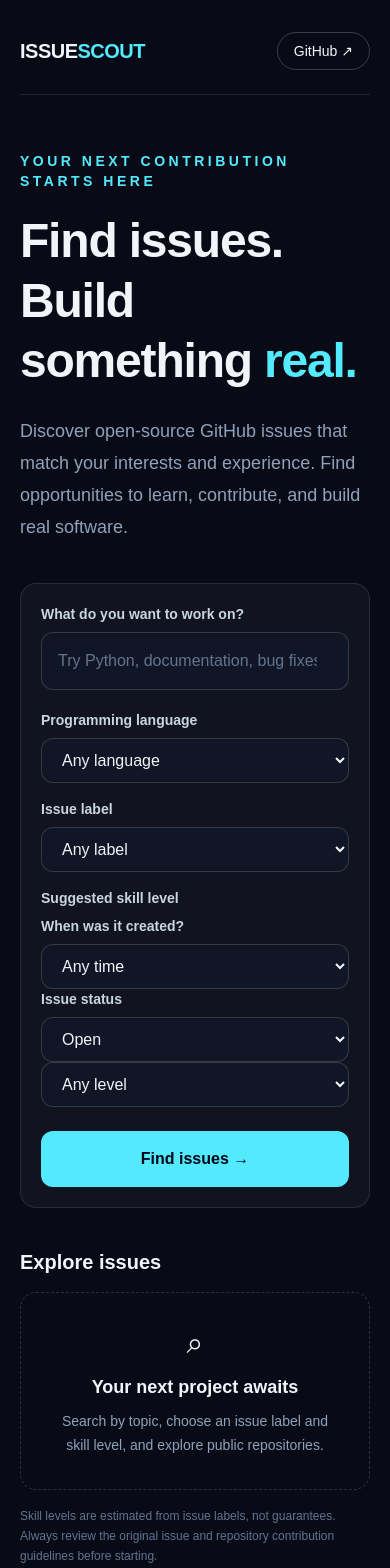
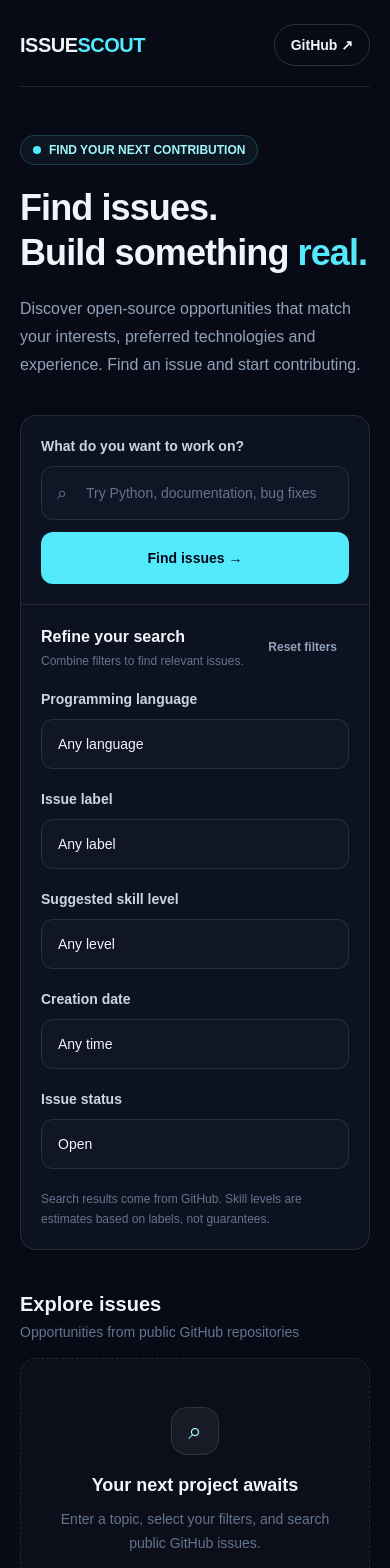
Before and after one commit to sharmao07/issue-scout, a Next.js app: page / in a window 390 px wide. Shown: the top 1568 px of the page. Built offline with nearby package versions, Linux system fonts and the light colour scheme.

Commit message:
ui: improve Issue Scout search filters

```diff
--- a/src/app/page.tsx
+++ b/src/app/page.tsx
@@ -2,18 +2,8 @@
 "use client";
 
 import { useState, type FormEvent } from "react";
+import Link from "next/link";
 import type { LevelFilter, ScoutIssue } from "@/types/issue";
-import Link from "next/link";
-
-type SearchResponse = {
-  total_count: number;
-  returned_count: number;
-  issues: ScoutIssue[];
-};
-
-type SearchError = {
-  error?: string;
-};
 
 type IssueAgeFilter =
   | "any"
@@ -30,17 +20,71 @@
 
 type IssueStatusFilter = "open" | "closed" | "all";
 
+type SearchResponse = {
+  total_count: number;
+  returned_count: number;
+  issues: ScoutIssue[];
+};
+
+type SearchError = {
+  error?: string;
+};
+
+const LANGUAGES = [
+  "Python",
+  "TypeScript",
+  "JavaScript",
+  "Java",
+  "C",
+  "C++",
+  "C#",
+  "Go",
+  "Rust",
+  "Swift",
+  "Kotlin",
+  "PHP",
+  "Ruby",
+  "Dart",
+  "Elixir",
+  "Erlang",
+  "Haskell",
+  "Julia",
+  "Lua",
+  "MATLAB",
+  "Perl",
+  "PowerShell",
+  "R",
+  "Scala",
+  "Shell",
+  "SQL",
+  "HTML",
+  "CSS",
+  "Objective-C",
+  "Clojure",
+  "F#",
+  "OCaml",
+  "Fortran",
+  "Assembly",
+];
+
+const SELECT_CLASS =
+  "w-full min-w-0 appearance-none rounded-xl border border-white/10 bg-[#101626] px-4 py-3.5 text-sm text-slate-100 outline-none transition focus:border-cyan-300 focus:ring-2 focus:ring-cyan-300/10";
+
+const LABEL_CLASS =
+  "mb-2.5 block text-sm font-semibold text-slate-300";
+
 export default function Home() {
+  const [query, setQuery] = useState("");
+  const [language, setLanguage] = useState("");
+  const [label, setLabel] = useState("");
+  const [level, setLevel] = useState<LevelFilter>("all");
   const [age, setAge] = useState<IssueAgeFilter>("any");
   const [status, setStatus] = useState<IssueStatusFilter>("open");
-  const [query, setQuery] = useState("");
-  const [label, setLabel] = useState("");
-  const [level, setLevel] = useState<LevelFilter>("all");
+
   const [issues, setIssues] = useState<ScoutIssue[]>([]);
   const [totalCount, setTotalCount] = useState(0);
   const [loading, setLoading] = useState(false);
   const [searched, setSearched] = useState(false);
-  const [language, setLanguage] = useState("");
   const [error, setError] = useState("");
 
   async function handleSearch(event: FormEvent<HTMLFormElement>) {
@@ -65,7 +109,9 @@
       const response = await fetch(
         `/api/issues?${params.toString()}`,
         {
-          headers: { Accept: "application/json" },
+          headers: {
+            Accept: "application/json",
+          },
         },
       );
 
@@ -106,56 +152,82 @@
     }
   }
 
+  function resetFilters() {
+    setQuery("");
+    setLanguage("");
+    setLabel("");
+    setLevel("all");
+    setAge("any");
+    setStatus("open");
+    setIssues([]);
+    setTotalCount(0);
+    setError("");
+    setSearched(false);
+  }
+
   return (
     <main className="min-h-screen bg-[#080b16] text-slate-100">
-      <div className="mx-auto max-w-6xl px-5 py-8 sm:px-8">
-        <header className="flex items-center justify-between border-b border-white/10 pb-6">
+      <div className="mx-auto max-w-7xl px-5 py-6 sm:px-8 lg:px-10">
+        <header className="flex items-center justify-between border-b border-white/10 pb-5">
           <Link
             href="/"
             aria-label="Issue Scout home"
-            className="text-xl font-black tracking-tight"
+            className="text-xl font-black tracking-tight sm:text-2xl"
           >
             ISSUE<span className="text-cyan-300">SCOUT</span>
+            <span className="ml-2 hidden text-xs font-medium tracking-normal text-slate-500 sm:inline">
+              OPEN SOURCE DISCOVERY
+            </span>
           </Link>
 
           <a
             href="https://github.com/sharmao07/issue-scout"
             target="_blank"
             rel="noreferrer"
-            className="rounded-full border border-white/20 px-4 py-2 text-sm transition hover:bg-white/10"
+            className="rounded-full border border-white/15 px-4 py-2.5 text-sm font-semibold transition hover:border-cyan-300/50 hover:bg-white/5"
           >
-            GitHub ↗
+            GitHub <span aria-hidden="true">↗</span>
           </a>
         </header>
 
-        <section className="py-14 sm:py-20">
-          <p className="mb-5 text-sm font-semibold uppercase tracking-[0.25em] text-cyan-300">
-            Your next contribution starts here
-          </p>
+        <section className="pb-16 pt-12 sm:pt-16">
+          <div className="mb-9 max-w-3xl">
+            <div className="mb-5 inline-flex items-center gap-2 rounded-full border border-cyan-300/20 bg-cyan-300/5 px-3 py-1.5 text-xs font-semibold text-cyan-200">
+              <span className="h-2 w-2 rounded-full bg-cyan-300" />
+              FIND YOUR NEXT CONTRIBUTION
+            </div>
 
-          <h1 className="max-w-4xl text-5xl font-black leading-tight tracking-tight sm:text-7xl">
+            <h1 className="text-4xl font-black leading-tight tracking-tight sm:text-6xl lg:text-7xl">
               Find issues.
               <br />
               Build something{" "}
               <span className="text-cyan-300">real.</span>
             </h1>
 
-          <p className="mt-6 max-w-2xl text-lg leading-8 text-slate-400">
-            Discover open-source GitHub issues that match your
-            interests and experience. Find opportunities to learn,
-            contribute, and build real software.
+            <p className="mt-5 max-w-2xl text-base leading-7 text-slate-400 sm:text-lg sm:leading-8">
+              Discover open-source opportunities that match your
+              interests, preferred technologies and experience.
+              Find an issue and start contributing.
             </p>
+          </div>
 
           <form
             onSubmit={handleSearch}
-            className="mt-10 rounded-2xl border border-white/10 bg-white/[0.04] p-5 sm:p-7"
+            className="overflow-hidden rounded-2xl border border-white/10 bg-[#0d1220] shadow-2xl shadow-black/20"
           >
-            <label
-              htmlFor="query"
-              className="mb-2 block text-sm font-semibold text-slate-300"
-            >
+            <div className="border-b border-white/10 p-5 sm:p-7">
+              <label htmlFor="query" className={LABEL_CLASS}>
                 What do you want to work on?
               </label>
+
+              <div className="flex flex-col gap-3 sm:flex-row">
+                <div className="relative min-w-0 flex-1">
+                  <span
+                    aria-hidden="true"
+                    className="pointer-events-none absolute left-4 top-1/2 -translate-y-1/2 text-lg text-slate-500"
+                  >
+                    ⌕
+                  </span>
 
                   <input
                     id="query"
@@ -163,15 +235,43 @@
                     value={query}
                     onChange={(event) => setQuery(event.target.value)}
                     placeholder="Try Python, documentation, bug fixes..."
-              className="w-full rounded-xl border border-white/15 bg-[#101626] px-4 py-4 text-base outline-none placeholder:text-slate-500 focus:border-cyan-300"
+                    className="w-full rounded-xl border border-white/10 bg-[#101626] py-4 pl-11 pr-4 text-sm outline-none transition placeholder:text-slate-500 focus:border-cyan-300 sm:text-base"
                   />
+                </div>
 
-            <div className="mt-5 grid gap-4 sm:grid-cols-2 lg:grid-cols-5">
+                <button
+                  type="submit"
+                  disabled={loading}
+                  className="rounded-xl bg-cyan-300 px-6 py-4 text-sm font-bold text-slate-950 transition hover:bg-cyan-200 disabled:cursor-wait disabled:opacity-60 sm:min-w-40"
+                >
+                  {loading ? "Searching..." : "Find issues →"}
+                </button>
+              </div>
+            </div>
+
+            <div className="p-5 sm:p-7">
+              <div className="mb-5 flex flex-wrap items-center justify-between gap-3">
                 <div>
-              <label
-                htmlFor="language"
-                className="mb-2 block text-sm font-semibold text-slate-300"
+                  <h2 className="font-bold text-slate-100">
+                    Refine your search
+                  </h2>
+                  <p className="mt-1 text-xs text-slate-500">
+                    Combine filters to find relevant issues.
+                  </p>
+                </div>
+
+                <button
+                  type="button"
+                  onClick={resetFilters}
+                  className="rounded-lg px-3 py-2 text-xs font-semibold text-slate-400 transition hover:bg-white/5 hover:text-cyan-200"
                 >
+                  Reset filters
+                </button>
+              </div>
+
+              <div className="grid grid-cols-1 gap-x-5 gap-y-5 sm:grid-cols-2 lg:grid-cols-3 xl:grid-cols-5">
+                <div className="min-w-0">
+                  <label htmlFor="language" className={LABEL_CLASS}>
                     Programming language
                   </label>
 
@@ -179,24 +279,19 @@
                     id="language"
                     value={language}
                     onChange={(event) => setLanguage(event.target.value)}
-                className="w-full rounded-xl border border-white/15 bg-[#101626] px-4 py-3 outline-none focus:border-cyan-300"
+                    className={SELECT_CLASS}
                   >
                     <option value="">Any language</option>
-                <option value="Python">Python</option>
-                <option value="TypeScript">TypeScript</option>
-                <option value="JavaScript">JavaScript</option>
-                <option value="Rust">Rust</option>
-                <option value="Go">Go</option>
-                <option value="Swift">Swift</option>
-                <option value="Java">Java</option>
-                <option value="C++">C++</option>
+                    {LANGUAGES.map((item) => (
+                      <option key={item} value={item}>
+                        {item}
+                      </option>
+                    ))}
                   </select>
                 </div>
-              <div>
-                <label
-                  htmlFor="label"
-                  className="mb-2 block text-sm font-semibold text-slate-300"
-                >
+
+                <div className="min-w-0">
+                  <label htmlFor="label" className={LABEL_CLASS}>
                     Issue label
                   </label>
 
@@ -204,7 +299,7 @@
                     id="label"
                     value={label}
                     onChange={(event) => setLabel(event.target.value)}
-                  className="w-full rounded-xl border border-white/15 bg-[#101626] px-4 py-3 outline-none focus:border-cyan-300"
+                    className={SELECT_CLASS}
                   >
                     <option value="">Any label</option>
                     <option value="good first issue">
@@ -218,20 +313,30 @@
                   </select>
                 </div>
 
-              <div>
-                <label
-                  htmlFor="level"
-                  className="mb-2 block text-sm font-semibold text-slate-300"
-                >
+                <div className="min-w-0">
+                  <label htmlFor="level" className={LABEL_CLASS}>
                     Suggested skill level
                   </label>
 
-                <div>
-                  <label
-                    htmlFor="age"
-                    className="mb-2 block text-sm font-semibold text-slate-300"
+                  <select
+                    id="level"
+                    value={level}
+                    onChange={(event) =>
+                      setLevel(event.target.value as LevelFilter)
+                    }
+                    className={SELECT_CLASS}
                   >
-                    When was it created?
+                    <option value="all">Any level</option>
+                    <option value="beginner">Beginner</option>
+                    <option value="intermediate">Intermediate</option>
+                    <option value="advanced">Advanced</option>
+                    <option value="unspecified">Unspecified</option>
+                  </select>
+                </div>
+
+                <div className="min-w-0">
+                  <label htmlFor="age" className={LABEL_CLASS}>
+                    Creation date
                   </label>
 
                   <select
@@ -240,7 +345,7 @@
                     onChange={(event) =>
                       setAge(event.target.value as IssueAgeFilter)
                     }
-                    className="w-full rounded-xl border border-white/15 bg-[#101626] px-4 py-3 outline-none focus:border-cyan-300"
+                    className={SELECT_CLASS}
                   >
                     <option value="any">Any time</option>
                     <option value="12h">Last 12 hours</option>
@@ -252,15 +357,14 @@
                     <option value="2w">Last 2 weeks</option>
                     <option value="1m">Last 1 month</option>
                     <option value="2m">Last 2 months</option>
-                    <option value="older">Older (3 months–1 year)</option>
+                    <option value="older">
+                      Older: 3 months–1 year
+                    </option>
                   </select>
                 </div>
 
-                    <div>
-                      <label
-                        htmlFor="status"
-                        className="mb-2 block text-sm font-semibold text-slate-300"
-                      >
+                <div className="min-w-0">
+                  <label htmlFor="status" className={LABEL_CLASS}>
                     Issue status
                   </label>
 
@@ -270,87 +374,90 @@
                     onChange={(event) =>
                       setStatus(event.target.value as IssueStatusFilter)
                     }
-                        className="w-full rounded-xl border border-white/15 bg-[#101626] px-4 py-3 outline-none focus:border-cyan-300"
+                    className={SELECT_CLASS}
                   >
                     <option value="open">Open</option>
                     <option value="closed">Closed</option>
-                        <option value="all">Open and closed</option>
-                      </select>
-                    </div>
-
-                <select
-                  id="level"
-                  value={level}
-                  onChange={(event) =>
-                    setLevel(event.target.value as LevelFilter)
-                  }
-                  className="w-full rounded-xl border border-white/15 bg-[#101626] px-4 py-3 outline-none focus:border-cyan-300"
-                >
-                  <option value="all">Any level</option>
-                  <option value="beginner">Beginner</option>
-                  <option value="intermediate">Intermediate</option>
-                  <option value="advanced">Advanced</option>
-                  <option value="unspecified">Unspecified</option>
+                    <option value="all">Any</option>
                   </select>
                 </div>
               </div>
 
-            <button
-              type="submit"
-              disabled={loading}
-              className="mt-6 w-full rounded-xl bg-cyan-300 px-6 py-4 font-bold text-slate-950 transition hover:bg-cyan-200 disabled:cursor-wait disabled:opacity-60 sm:w-auto"
-            >
-              {loading ? "Searching..." : "Find issues"}
-              {!loading && <span aria-hidden="true"> →</span>}
-            </button>
+              <p className="mt-5 text-xs leading-5 text-slate-500">
+                Search results come from GitHub. Skill levels are
+                estimates based on labels, not guarantees.
+              </p>
+            </div>
           </form>
 
           <section className="mt-10" aria-live="polite">
-            <div className="flex flex-wrap items-center justify-between gap-4">
-              <h2 className="text-xl font-bold">Explore issues</h2>
+            <div className="mb-4 flex flex-wrap items-center justify-between gap-3">
+              <div>
+                <h2 className="text-xl font-bold sm:text-2xl">
+                  Explore issues
+                </h2>
+                <p className="mt-1 text-sm text-slate-500">
+                  Opportunities from public GitHub repositories
+                </p>
+              </div>
 
               {searched && !loading && !error && (
-                <span className="text-sm text-slate-400">
+                <span className="rounded-full border border-white/10 bg-white/5 px-3 py-1.5 text-xs text-slate-400">
                   {issues.length} shown
-                  {totalCount > 0
-                    ? ` · ${totalCount} GitHub matches before skill filtering`
-                    : ""}
+                  {totalCount > 0 ? ` · ${totalCount} total matches` : ""}
                 </span>
               )}
             </div>
 
             {loading ? (
-              <div className="mt-4 rounded-2xl border border-white/10 p-8 text-center text-slate-300">
-                Searching public GitHub issues...
+              <div className="rounded-2xl border border-white/10 bg-white/[0.02] p-10 text-center">
+                <div className="mx-auto h-7 w-7 animate-spin rounded-full border-2 border-white/20 border-t-cyan-300" />
+                <p className="mt-4 font-semibold">
+                  Searching GitHub...
+                </p>
+                <p className="mt-1 text-sm text-slate-500">
+                  Finding issues for your selected filters.
+                </p>
               </div>
             ) : error ? (
               <div
                 role="alert"
-                className="mt-4 rounded-2xl border border-red-400/30 bg-red-400/5 p-6 text-red-200"
+                className="rounded-2xl border border-red-400/20 bg-red-400/5 p-6"
               >
-                <p className="font-semibold">
+                <p className="font-semibold text-red-200">
                   We couldn&apos;t load issues
                 </p>
-                <p className="mt-2 text-sm">{error}</p>
-
+                <p className="mt-2 text-sm leading-6 text-red-200/70">
+                  {error}
+                </p>
                 <button
                   type="button"
                   onClick={() => setError("")}
-                  className="mt-4 rounded-lg border border-red-200/30 px-3 py-2 text-sm hover:bg-red-200/10"
+                  className="mt-4 rounded-lg border border-red-200/20 px-3 py-2 text-sm text-red-100 hover:bg-red-200/5"
                 >
                   Dismiss
                 </button>
               </div>
             ) : issues.length > 0 ? (
-              <div className="mt-4 grid gap-4">
+              <div className="grid gap-4">
                 {issues.map((issue) => (
                   <article
                     key={issue.id}
-                    className="rounded-2xl border border-white/10 bg-white/[0.04] p-5 transition hover:border-cyan-300/40"
+                    className="rounded-2xl border border-white/10 bg-[#0d1220] p-5 transition hover:border-cyan-300/30 sm:p-6"
                   >
+                    <div className="flex flex-wrap items-center justify-between gap-3">
+                      <a
+                        href={issue.repositoryUrl}
+                        target="_blank"
+                        rel="noreferrer"
+                        className="break-all text-sm font-semibold text-cyan-200 hover:underline"
+                      >
+                        {issue.repository}
+                      </a>
+
                       <div className="flex flex-wrap items-center gap-2">
                         <span
-                        className={`rounded-full px-3 py-1 text-xs capitalize ${
+                          className={`rounded-full px-3 py-1 text-xs font-semibold capitalize ${
                             issue.state === "open"
                               ? "bg-emerald-400/10 text-emerald-300"
                               : "bg-slate-400/10 text-slate-300"
@@ -358,26 +465,27 @@
                         >
                           {issue.state}
                         </span>
-
-                      <span className="rounded-full bg-white/10 px-3 py-1 text-xs capitalize text-slate-300">
-                        Suggested: {issue.level}
+                        <span className="rounded-full bg-white/5 px-3 py-1 text-xs capitalize text-slate-400">
+                          {issue.level}
                         </span>
+                      </div>
                     </div>
 
                     <a
                       href={issue.url}
                       target="_blank"
                       rel="noreferrer"
-                      className="mt-3 block text-lg font-bold hover:text-cyan-300"
+                      className="mt-4 block text-lg font-bold leading-7 transition hover:text-cyan-200 sm:text-xl"
                     >
                       {issue.title}
+                      <span className="ml-2 inline-block text-sm text-slate-500">
+                        #{issue.number}
+                      </span>
                     </a>
 
                     <p className="mt-3 whitespace-pre-wrap break-words text-sm leading-6 text-slate-400">
-                      {(issue.body ?? "No description provided.").slice(
-                        0,
-                        280,
-                      )}
+                      {(issue.body ?? "No description provided.")
+                        .slice(0, 280)}
                       {(issue.body?.length ?? 0) > 280 ? "…" : ""}
                     </p>
 
@@ -386,7 +494,7 @@
                         {issue.labels.slice(0, 6).map((item) => (
                           <span
                             key={item.name}
-                            className="rounded-md border border-white/10 px-2 py-1 text-xs text-slate-300"
+                            className="rounded-md border border-white/10 bg-white/[0.02] px-2.5 py-1 text-xs text-slate-300"
                           >
                             {item.name}
                           </span>
@@ -394,60 +502,71 @@
                       </div>
                     )}
 
-                    <div className="mt-4 flex flex-wrap items-center gap-x-3 gap-y-2 text-xs text-slate-500">
-                      <span>#{issue.number}</span>
+                    <div className="mt-5 flex flex-wrap items-center gap-x-4 gap-y-2 border-t border-white/5 pt-4 text-xs text-slate-500">
                       <span>by {issue.author}</span>
                       <span>{issue.comments} comments</span>
                       <span>
-                        Created {new Date(issue.createdAt).toLocaleDateString()}
+                        Created{" "}
+                        {new Date(issue.createdAt).toLocaleDateString()}
                       </span>
                       <span>
                         Updated{" "}
                         {new Date(issue.updatedAt).toLocaleDateString()}
                       </span>
-
                       <a
                         href={issue.url}
                         target="_blank"
                         rel="noreferrer"
-                        className="text-cyan-300 hover:underline"
+                        className="font-semibold text-cyan-300 hover:underline"
                       >
-                        View original issue ↗
+                        View issue ↗
                       </a>
                     </div>
                   </article>
                 ))}
               </div>
             ) : (
-              <div className="mt-4 rounded-2xl border border-dashed border-white/15 p-8 text-center sm:p-12">
-                <div className="text-3xl" aria-hidden="true">
+              <div className="rounded-2xl border border-dashed border-white/10 bg-white/[0.02] px-6 py-12 text-center sm:py-16">
+                <div
+                  className="mx-auto flex h-12 w-12 items-center justify-center rounded-2xl border border-white/10 bg-white/5 text-2xl text-cyan-200"
+                  aria-hidden="true"
+                >
                   ⌕
                 </div>
 
-                <h3 className="mt-3 text-lg font-bold">
+                <h3 className="mt-4 text-lg font-bold">
                   {searched
                     ? "No matching issues found"
                     : "Your next project awaits"}
                 </h3>
 
-                <p className="mx-auto mt-2 max-w-lg text-sm leading-6 text-slate-400">
+                <p className="mx-auto mt-2 max-w-lg text-sm leading-6 text-slate-500">
                   {searched
-                    ? "Try another keyword or remove a filter. Labels can vary between repositories."
-                    : "Search by topic, choose an issue label and skill level, and explore public repositories."}
+                    ? "Try changing your keywords or removing one or more filters."
+                    : "Enter a topic, select your filters, and search public GitHub issues."}
                 </p>
               </div>
             )}
 
-            <p className="mt-4 text-xs leading-5 text-slate-500">
-              Skill levels are estimated from issue labels, not guarantees.
-              Always review the original issue and repository contribution
-              guidelines before starting.
+            <p className="mt-5 text-xs leading-5 text-slate-600">
+              Always read the original issue and the repository&apos;s
+              contribution guidelines before starting work.
             </p>
           </section>
         </section>
 
         <footer className="border-t border-white/10 py-6 text-sm text-slate-500">
-          Issue Scout · Open source, built for contributors.
+          <div className="flex flex-wrap items-center justify-between gap-3">
+            <span>Issue Scout · Open source, built for contributors.</span>
+            <a
+              href="https://github.com/sharmao07/issue-scout"
+              target="_blank"
+              rel="noreferrer"
+              className="transition hover:text-cyan-200"
+            >
+              View source on GitHub ↗
+            </a>
+          </div>
         </footer>
       </div>
     </main>
```
Lines whose indentation alone changed are shown as unchanged.
